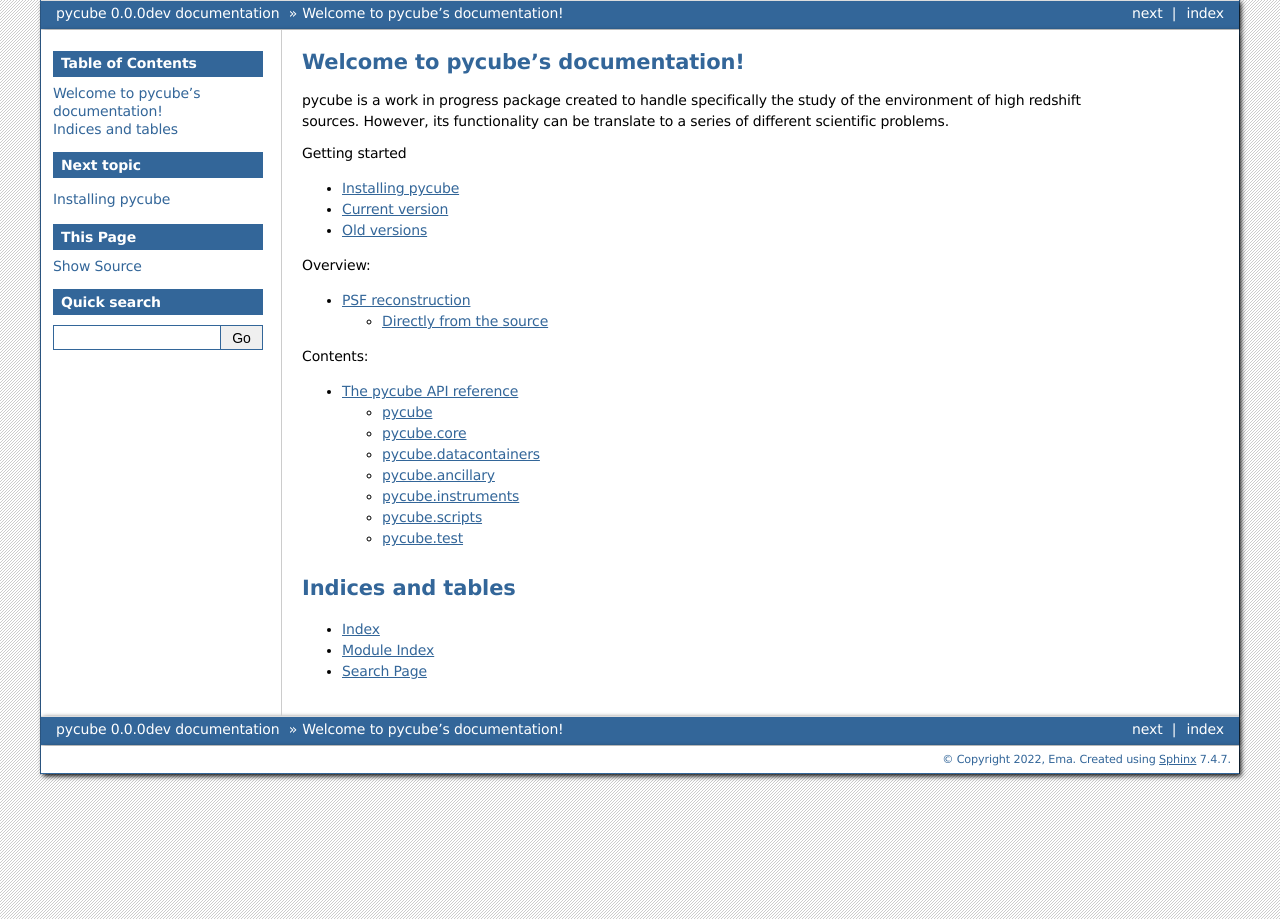
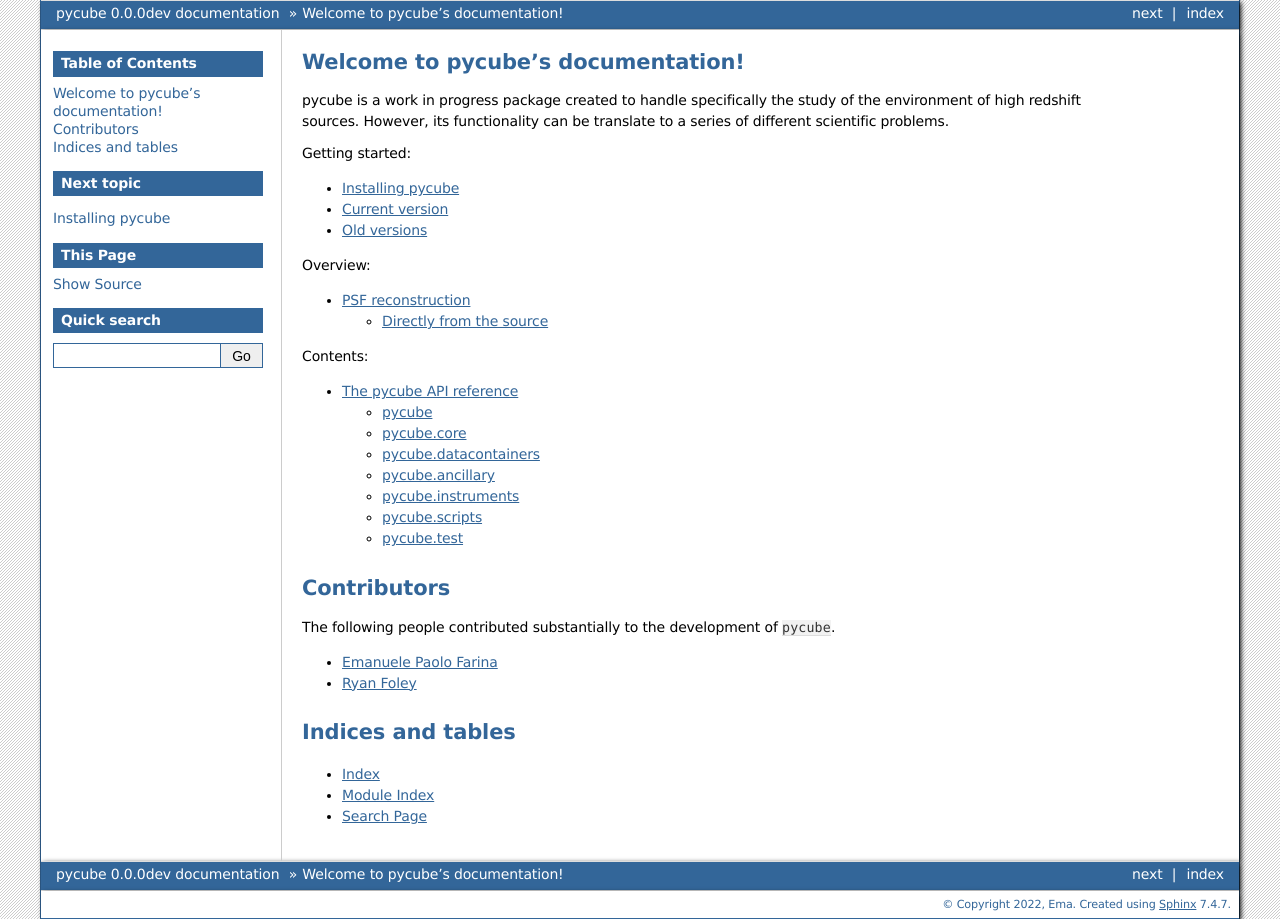
Before and after one commit to EmAstro/pycube, a Sphinx documentation site: the page built from docs/source/index.rst, in a window 1280 px wide. Built offline with Sphinx 7.4.7, drawn with Linux system fonts in a browser that asks for light colours.

Commit message:
fixing docs

```diff
--- a/docs/source/index.rst
+++ b/docs/source/index.rst
@@ -11,7 +11,7 @@ However, its functionality can be translate to a series of different scientific
 
 .. toctree::
    :maxdepth: 1
-   :caption: Getting started
+   :caption: Getting started:
 
    installing
    versions
@@ -28,7 +28,13 @@ However, its functionality can be translate to a series of different scientific
 
    api
 
+Contributors
+============
 
+The following people contributed substantially to the development of ``pycube``.
+
+* `Emanuele Paolo Farina <https://github.com/EmAstro>`_
+* `Ryan Foley <https://github.com/Ryan-Fo>`_
 
 Indices and tables
 ==================
```
